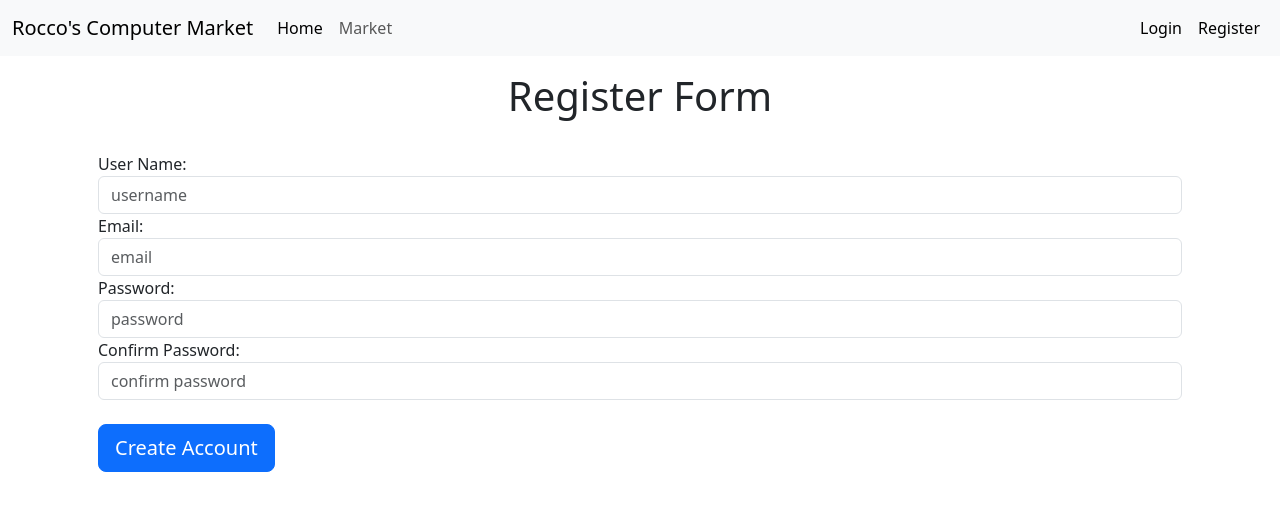
After one commit to gcharalla/flask_ecommerce, a Flask app: page /register in a window 1280 px wide. The commit adds this page. Shown: the top 511 px of the page. Run offline with Flask 3, Linux system fonts and the light colour scheme.

Commit message:
flask forms - formularios en flask

```diff
--- a/market/__init__.py
+++ b/market/__init__.py
@@ -4,6 +4,8 @@ from flask_sqlalchemy import SQLAlchemy
 db = SQLAlchemy()
 app = Flask(__name__)
 app.config['SQLALCHEMY_DATABASE_URI'] = 'sqlite:///market.db'
+# A secret key is required to use CSRF
+app.config['SECRET_KEY'] = '60a805a16ed61b071052394d'
 db.init_app(app)
 
 from market import routes
--- /dev/null
+++ b/market/forms.py
@@ -0,0 +1,10 @@
+from flask_wtf import FlaskForm
+from wtforms import StringField, PasswordField, SubmitField
+
+
+class RegisterForm(FlaskForm):
+    username = StringField(label='User Name:')
+    email_address = StringField(label='Email:')
+    password1 = PasswordField(label='Password:')
+    password2 = PasswordField(label='Confirm Password:')
+    submit = SubmitField(label='Create Account')
--- a/market/routes.py
+++ b/market/routes.py
@@ -2,6 +2,7 @@ from market import app
 from flask import render_template
 from market import db
 from market.models import Item
+from market.forms import RegisterForm
 
 
 @app.route('/')
@@ -14,3 +15,9 @@ def home_page():
 def market_page():
     items = db.session.execute(db.select(Item).order_by(Item.id)).scalars()
     return render_template('market.html', items=items)
+
+
+@app.route('/register')
+def register_page():
+    form = RegisterForm()
+    return render_template('register.html', form=form)
--- a/market/templates/base.html
+++ b/market/templates/base.html
@@ -37,7 +37,7 @@
                         <a class="nav-link active" aria-current="page" href="#">Login</a>
                     </li>
                     <li class="nav-item">
-                        <a class="nav-link active" aria-current="page" href="#">Register</a>
+                        <a class="nav-link active" aria-current="page" href="{{url_for('register_page')}}">Register</a>
                     </li>
                 </ul>
             </div>
--- /dev/null
+++ b/market/templates/register.html
@@ -0,0 +1,26 @@
+{%extends 'base.html'%}
+
+{%block title%}
+Register Page
+{%endblock%}
+
+{%block content%}
+<h1 class="text-center m-3">Register Form</h1>
+<div class="container">
+    <form>
+        <div class="p-3">
+            {{ form.username.label()}}
+            {{ form.username(class="form-control",placeholder="username")}}
+            {{ form.email_address.label()}}
+            {{ form.email_address(class="form-control",placeholder="email")}}
+            {{ form.password1.label()}}
+            {{ form.password1(class="form-control",placeholder="password")}}
+            {{ form.password2.label()}}
+            {{ form.password2(class="form-control", placeholder="confirm password")}}
+            <br>
+            {{ form.submit(class="btn btn-lg btn-block btn-primary")}}
+        </div>
+    </form>
+</div>
+
+{%endblock%}
```
Also changed, not shown: market/models.py (+22 -1 lines).
